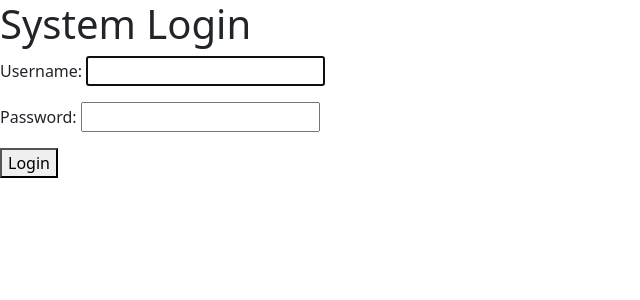
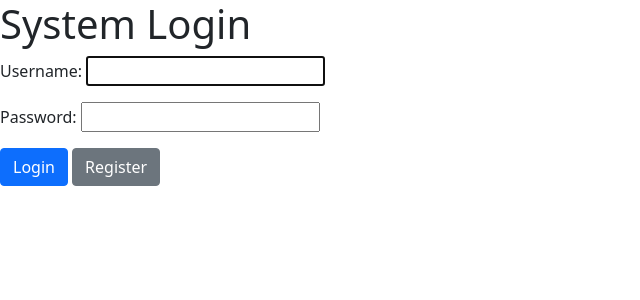
Before and after one commit to HarrisMinhas123/DjangoProject, a Django app: page /login/ in a window 1280 px wide. Shown: the top 300 px of the page, without its empty margins (0-640 px from the left). Run offline with Django 3.2, Linux system fonts and the light colour scheme; parts of the project's set-up code (start-up, migrations or seed data) failed here and were passed over; some libraries are stand-ins or nearby versions.

Commit message:
Final touches

```diff
--- a/wisdompets/adoptions/templates/dashboard.html
+++ b/wisdompets/adoptions/templates/dashboard.html
@@ -2,7 +2,7 @@
 {% block content %}
 <h1>Welcome, {{user.username}}</h1>
 <h4>You can navigate through the products here.</h4>
-<a href="{% url 'create_product' %}">Add product</a>
+<a class="btn btn-info" href="{% url 'create_product' %}">Add product</a>
 <form action="{% url 'search_product' %}" method="get">
 <input type="text" name="category_name" placeholder="Search by category"></input>
 <input type="submit" class="btn btn-success"></input>
--- a/wisdompets/adoptions/templates/registration/login.html
+++ b/wisdompets/adoptions/templates/registration/login.html
@@ -4,6 +4,7 @@
     <form method="POST">
          {% csrf_token %}
         {{form.as_p}}
-        <button>Login</button>
+        <button class="btn btn-primary">Login</button>
+        <a class="btn btn-secondary" href="{% url 'register_url' %}">Register</a>
     </form>
 {% endblock %}
--- a/wisdompets/adoptions/templates/update_product.html
+++ b/wisdompets/adoptions/templates/update_product.html
@@ -1,6 +1,6 @@
 {% extends 'index.html' %}
 {% block content %}
-<h1>Add a new product, {{user.username}}</h1>
+<h1>Update product, {{user.username}}</h1>
 <form action="{% url 'add_product' product_name %}" method="post">
     {% csrf_token %}
     {{ form }}
```
Also changed, not shown: wisdompets/db.sqlite3.
